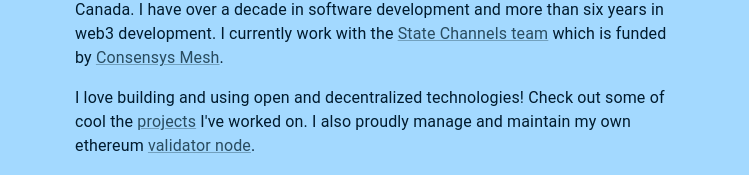
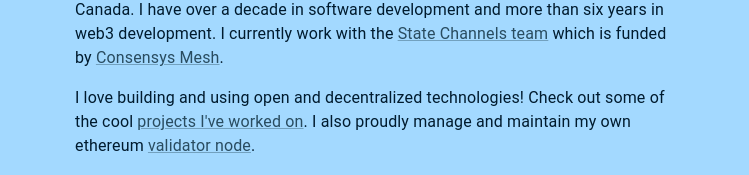
Before and after one commit to lalexgap/website, a React (Vite) app: page / in a window 1280 px wide. Shown: the part 628-803 px from the top of the page, without its empty margins (265-1014 px from the left). Built offline with nearby package versions, Linux system fonts and the light colour scheme.

Commit message:
typo and formatting

```diff
--- a/src/routes/About.tsx
+++ b/src/routes/About.tsx
@@ -42,8 +42,9 @@ function About() {
         </Typography>
         <Typography color="textPrimary" variant="body1" py={1}>
           I love building and using open and decentralized technologies! Check
-          out some of cool the <Link href="/projects">projects</Link> I've
-          worked on. I also proudly manage and maintain my own ethereum{" "}
+          out some of the cool{" "}
+          <Link href="/projects">projects I've worked on</Link>. I also proudly
+          manage and maintain my own ethereum{" "}
           <Link href="https://www.beaconcha.in/validator/835956f9b6475e055b346c029756b3746a53cfda875b8a1cfe93722b937b93d4ca7334a147201d1673fa0d0c9252d8c9">
             validator node
           </Link>
```
